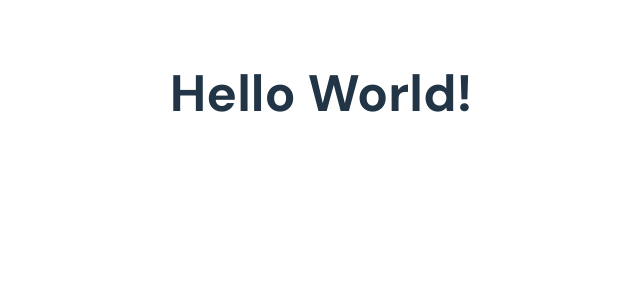
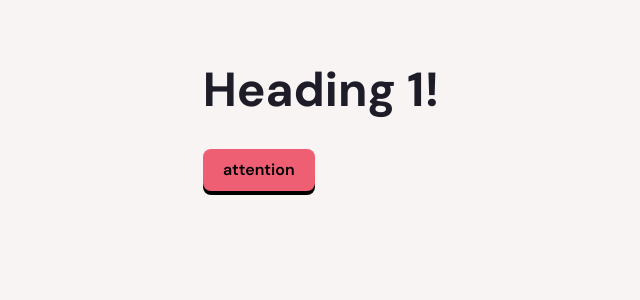
Before and after one commit to jacobcasas/Flashcard-App, a React (Vite) app: page / in a window 1280 px wide. Shown: the top 300 px of the page, without its empty margins (319-959 px from the left). Built offline with nearby package versions, Linux system fonts and the light colour scheme.

Commit message:
set up index css

```diff
--- a/src/App.jsx
+++ b/src/App.jsx
@@ -4,7 +4,10 @@ import './App.css'
 function App() {
 
   return (
-    <><h1>Hello World!</h1> </>
+    <>
+      <h1>Heading 1!</h1>
+      <button className='btn-attention'>attention</button>
+    </>
   )
 }
 
--- a/src/index.css
+++ b/src/index.css
@@ -2,24 +2,50 @@
   font-family: "DM Sans", sans-serif;
   line-height: 1.5;
   font-weight: 400;
+  font-size: 16px;
 
   color-scheme: light dark;
-  color: rgba(255, 255, 255, 0.87);
-  background-color: #242424;
+  background-color: var(--color-gray-900);
+  color: var(--color-gray-50);
 
   font-synthesis: none;
   text-rendering: optimizeLegibility;
   -webkit-font-smoothing: antialiased;
   -moz-osx-font-smoothing: grayscale;
-}
 
-a {
-  font-weight: 500;
-  color: #646cff;
-  text-decoration: inherit;
-}
-a:hover {
-  color: #535bf2;
+  /* primitives */
+  --color-gray-50: #F7F4F3;
+  --color-gray-200: #E2E2E2;
+  --color-gray-400: #C9C9C9;
+  --color-gray-600: #7C7C7C;
+  --color-gray-800: #3B3B3B;
+  --color-gray-900: #1D1C27;
+  --color-attention: #EE5F74;
+  --color-neutral: #1D8696;
+  --color-success: #3F72DE;
+  --color-confirm: #A8C09B;
+
+  --spacing-half: 4px;
+  --spacing-1: 8px;
+  --spacing-2: 16px;
+  --spacing-3: 24px;
+  --spacing-4: 32px;
+  --spacing-5: 40px;
+  --spacing-6: 48px;
+  --spacing-7: 56px;
+  --spacing-8: 64px;
+  --spacing-9: 72px;
+  --spacing-10: 80px;
+  --spacing-11: 88px;
+  --spacing-12: 96px;
+  --spacing-13: 104px;
+  --spacing-14: 112px;
+  --spacing-15: 120px;
+
+  --border-radius-sm: 8px;
+  --border-radius-md: 16px;
+  --border-radius-lg: 24px;
+  --border-radius-xl: 32px;
 }
 
 body {
@@ -30,38 +56,82 @@ body {
 }
 
 h1 {
-  font-size: 3.2em;
+  font-size: 2.986rem;
   line-height: 1.1;
+  font-weight: 700;
+}
+
+h2 {
+  font-size: 2.488rem;
+  line-height: 1;
+  font-weight: 700;
+}
+
+h3 {
+  font-size: 2.074rem;
+  line-height: 1;
+  font-weight: 600;
+}
+
+h4 {
+  font-size: 1.728rem;
+  line-height: 1;
+  font-weight: 600;
+}
+
+h5 {
+  font-size: 1.44rem;
+  line-height: 1;
+  font-weight: 600;
+}
+
+p {
+  font-size: 1rem;
+}
+
+.sm-text {
+  font-size: 0.694rem;
+  color: var(--color-gray-600);
 }
 
 button {
-  border-radius: 8px;
+  border-radius: var(--border-radius-sm);
   border: 1px solid transparent;
   padding: 0.6em 1.2em;
-  font-size: 1em;
-  font-weight: 500;
+  font-size: 1rem;
+  font-weight: 600;
   font-family: inherit;
-  background-color: #1a1a1a;
   cursor: pointer;
-  transition: border-color 0.25s;
+  box-shadow: 0 4px rgb(0, 0, 0);
 }
-button:hover {
-  border-color: #646cff;
+
+.btn-attention {
+  background-color: var(--color-attention);
 }
-button:focus,
-button:focus-visible {
-  outline: 4px auto -webkit-focus-ring-color;
+
+.btn-neutral {
+  background-color: var(--color-neutral);
+}
+
+.btn-success {
+  background-color: var(--color-success);
+}
+
+.btn-confirm {
+  background-color: var(--color-confirm);
+}
+
+/* Tokens */
+
+.page-container {
+  display: flex;
+  flex-direction: column;
+  gap: var(--spacing-6);
 }
 
 @media (prefers-color-scheme: light) {
   :root {
-    color: #213547;
-    background-color: #ffffff;
-  }
-  a:hover {
-    color: #747bff;
-  }
-  button {
-    background-color: #f9f9f9;
+    color: var(--color-gray-900);
+    background-color: var(--color-gray-50);
   }
 }
```
Also changed, not shown: 1 other file (tests, documents, lock files or other folders).
